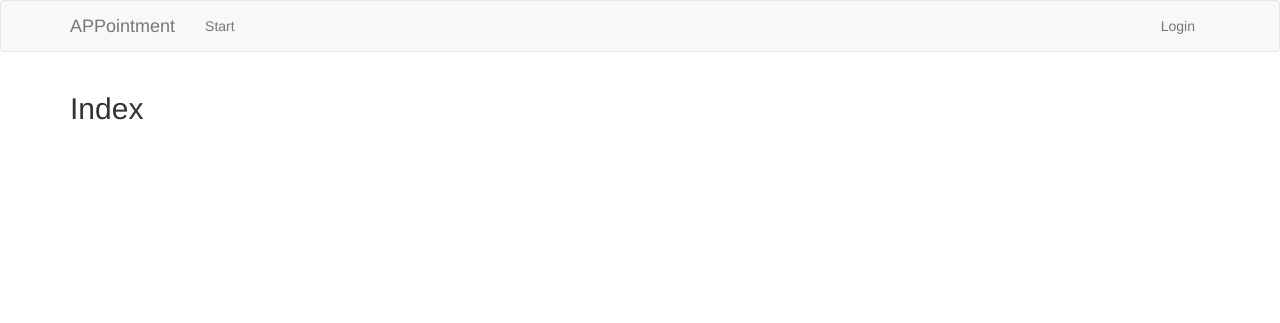
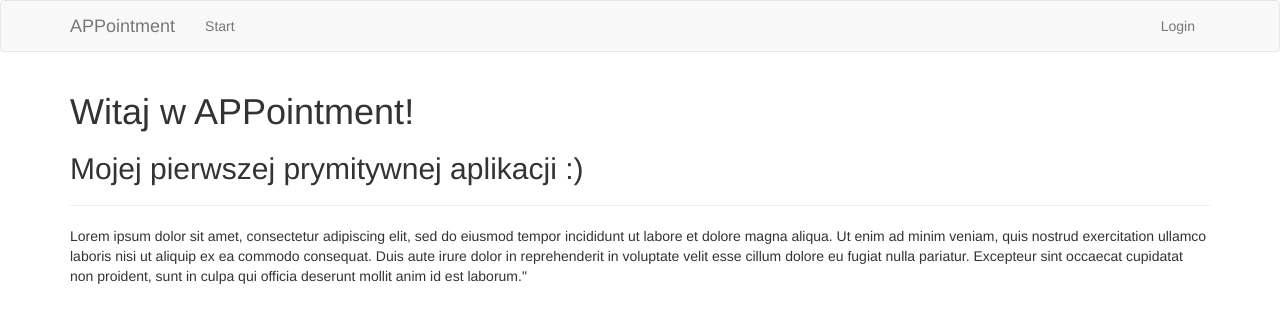
Before and after one commit to patryklomza/APPointment, a Flask app: page / in a window 1280 px wide. Shown: the top 323 px of the page. Run offline with Flask 2, Linux system fonts and the light colour scheme; some libraries are stand-ins or nearby versions.

Commit message:
Update index page with content

```diff
--- a/appointment/app/templates/index.html
+++ b/appointment/app/templates/index.html
@@ -1,5 +1,8 @@
 {% extends "base.html" %}
 
 {% block app_content %}
-<h2>Index</h2>
+<h1>Witaj w APPointment!</h1>
+<h2>Mojej pierwszej prymitywnej aplikacji :)</h2>
+<hr>
+<p>Lorem ipsum dolor sit amet, consectetur adipiscing elit, sed do eiusmod tempor incididunt ut labore et dolore magna aliqua. Ut enim ad minim veniam, quis nostrud exercitation ullamco laboris nisi ut aliquip ex ea commodo consequat. Duis aute irure dolor in reprehenderit in voluptate velit esse cillum dolore eu fugiat nulla pariatur. Excepteur sint occaecat cupidatat non proident, sunt in culpa qui officia deserunt mollit anim id est laborum."</col></p>
 {% endblock app_content %}
```
